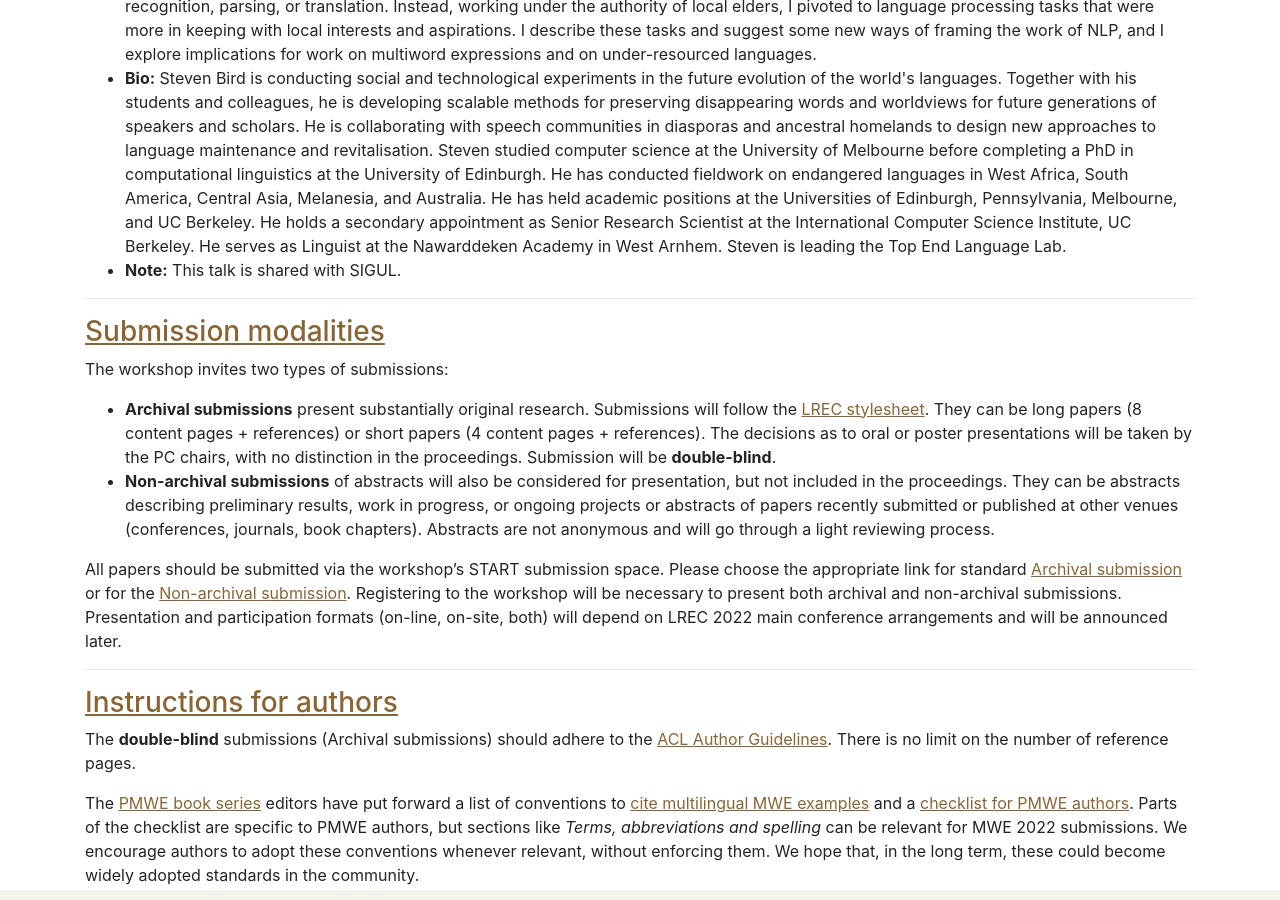
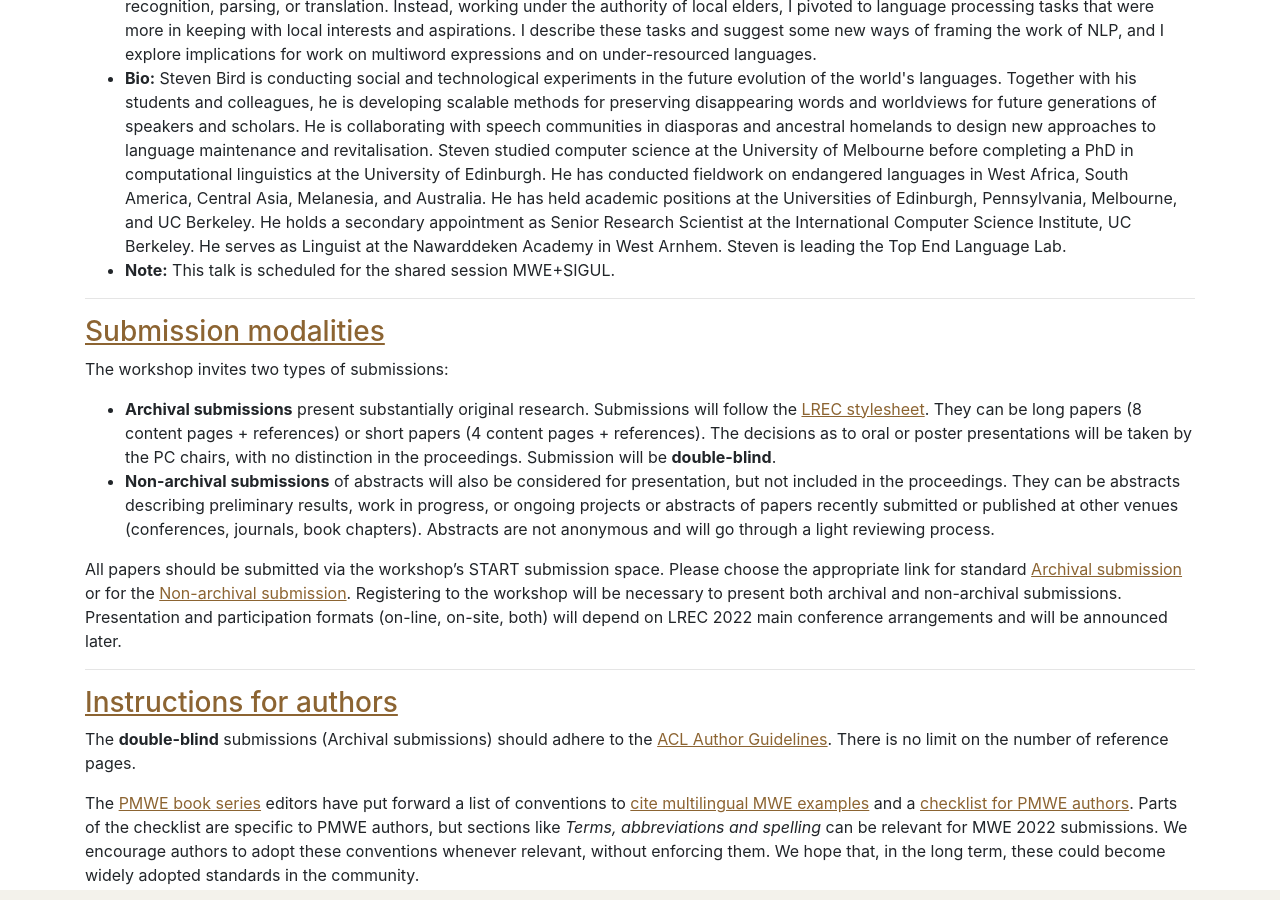
Before and after one commit to multiword/multiword.github.io, a Jekyll site: the page built from mwe2022/index.md, in a window 1280 px wide and 900 px high, scrolled down 3191 px. Built offline with Jekyll 4.4.1, drawn with Linux system fonts in a browser that asks for light colours; comment, search, counter and statistics services are not loaded.

Commit message:
Update shared session entry regarding Steven's talk

```diff
--- a/mwe2022/index.md
+++ b/mwe2022/index.md
@@ -110,7 +110,7 @@ The topics of her research include synchronic and diachronic language variation
 Steven studied computer science at the University of Melbourne before completing a PhD in computational linguistics at the University of Edinburgh. He has conducted fieldwork on endangered languages in West Africa, South America, Central Asia, Melanesia, and Australia. He has held academic positions at the Universities of Edinburgh, Pennsylvania, Melbourne, and UC Berkeley. He holds a secondary appointment as Senior Research Scientist at the International Computer Science Institute, UC Berkeley. He serves as Linguist at the Nawarddeken Academy in West Arnhem.
 
 Steven is leading the Top End Language Lab. </li>
-<li> <b>Note:</b> This talk is shared with SIGUL. </li>
+<li> <b>Note:</b> This talk is scheduled for the shared session MWE+SIGUL. </li>
 </ul>
 
 -----
```
